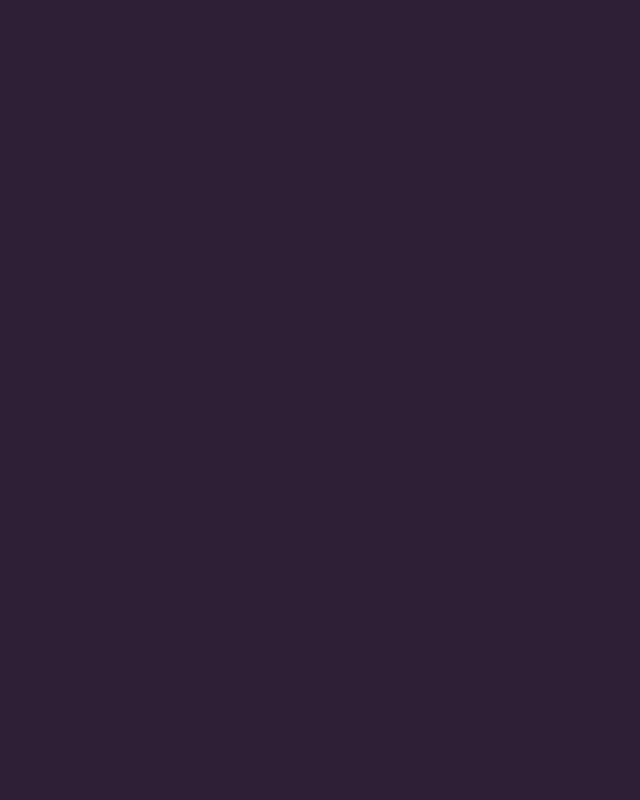
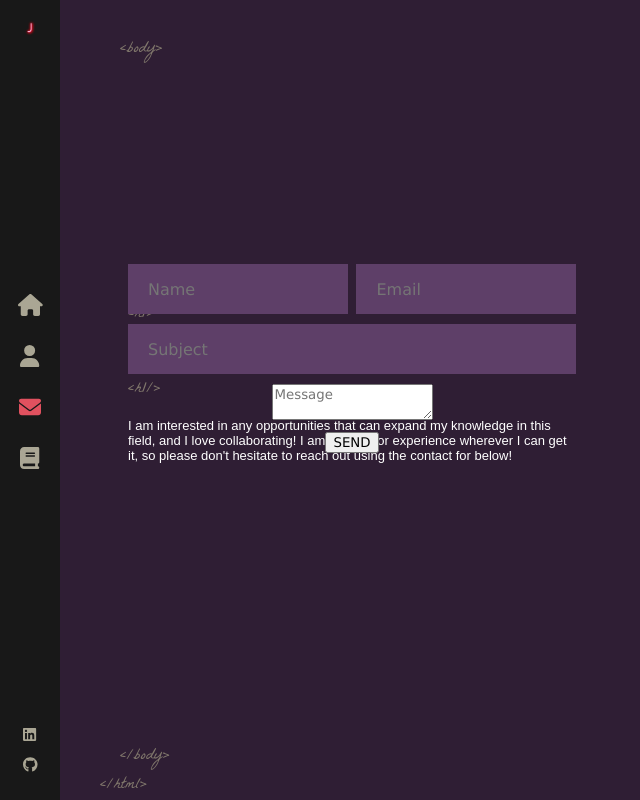
Before and after one commit to jsadowski7/JS-React-Portfolio, a React (Create React App) app in the folder 01-portfolio-app/: page /contact in a window 1280 px wide. Before the commit this address had no page. Shown: the whole page, without its empty margins (0-640 px from the left). Built offline with nearby package versions, Linux system fonts and the light colour scheme.

Commit message:
Created contact me page, added contact me form and styled

```diff
--- a/01-portfolio-app/src/App.js
+++ b/01-portfolio-app/src/App.js
@@ -3,6 +3,8 @@ import { Routes, Route } from 'react-router-dom';
 import Layout from './components/Layout';
 import Home from './components/Home';
 import About from './components/About';
+import Projects from './components/Projects';
+import Contact from './components/Contact';
 
 function App() {
   return (
@@ -11,6 +13,8 @@ function App() {
       <Route path="/" element={<Layout />}>
         <Route index element={<Home />} />
         <Route path="about" element={<About />} />
+        <Route path="projects" element={<Projects />} />
+        <Route path="contact" element={<Contact />} />
         </Route>
     </Routes>
     </>
--- a/01-portfolio-app/src/components/About/index.js
+++ b/01-portfolio-app/src/components/About/index.js
@@ -1,4 +1,5 @@
 import './index.scss'
+// FA ICONS NOT LOADING GET HELP 56:49
 import { FontAwesomeIcon } from '@fortawesome/react-fontawesome';
 import {
     faAngular,
@@ -10,39 +11,50 @@ import {
 } from '@fortawesome/free-solid-svg-icons';
 
 const About = () => {
+
     return (
-        <div className='container about-page'>
-            <div className='text-zone'>
+      <div className="container about-page">
+        <div className="text-zone">
           <h1>About Me</h1>
-                <p>I am a full-stack web developer located in Austin, TX. I am currently looking for a role in web development
-                    and looking to learn and challenge myself. I enjoy the creative freedom of designing applications, and I love
-                    solving back-end code problems just as much! My other passions include playing guitar, traveling, gaming, and more!
+          <p>
+            I am a full-stack web developer located in Austin, TX. I am
+            currently looking for a role in web development and looking to learn
+            and challenge myself. I enjoy the creative freedom of designing
+            applications, and I love solving back-end code problems just as
+            much! My other passions include playing guitar, traveling, gaming,
+            and more!
           </p>
-                <p>LOREM IPSUM DOLOR</p>
-                <p>LOREM IPSUM</p>
+          <p>I consider myself hardworking and a fast learner and I love exploring
+            the freedom in creating my own applications. I have experience working in a
+            team setting and I am working to be fluent in both front and back end development.
+          </p>
+          <p>Technologies: JavaScript, HTML, CSS, React.js, Node.js, MySQL, NoSQL, Sequelize,
+            jQuery, Bootstrap, Mongoose, and MongoDB
+          </p>
         </div>
-            <div className='stage-cube-cont'>
-                <div className='cubespinner'>
-                    <div className='face1'>
-                        <FontAwesomeIcon icon={faAngular} color='#DD0031' />
+
+        {/* <div className="stage-cube-cont">
+          <div className="cubespinner">
+            <div className="face1">
+              <FontAwesomeIcon icon={faAngular} color="#DD0031" />
             </div>
-                    <div className='face2'>
-                        <FontAwesomeIcon icon={faHtml5} color='#DD0031' />
+            <div className="face2">
+              <FontAwesomeIcon icon={faHtml5} color="#F06529" />
             </div>
-                    <div className='face3'>
-                        <FontAwesomeIcon icon={faCss3} color='#DD0031' />
+            <div className="face3">
+              <FontAwesomeIcon icon={faCss3} color="#28A4D9" />
             </div>
-                    <div className='face4'>
-                        <FontAwesomeIcon icon={faReact} color='#DD0031' />
+            <div className="face4">
+              <FontAwesomeIcon icon={faReact} color="#5ED4F4" />
             </div>
-                    <div className='face5'>
-                        <FontAwesomeIcon icon={faJsSquare} color='#DD0031' />
+            <div className="face5">
+              <FontAwesomeIcon icon={faJsSquare} color="#EFD81D" />
             </div>
-                    <div className='face6'>
-                        <FontAwesomeIcon icon={faGitAlt} color='#DD0031' />
+            <div className="face6">
+              <FontAwesomeIcon icon={faGitAlt} color="#EC4D28" />
             </div>
           </div>
-            </div>
+        </div> */}
       </div>
     )
 }
--- /dev/null
+++ b/01-portfolio-app/src/components/Contact/index.js
@@ -0,0 +1,56 @@
+import './index.scss';
+
+const Contact = () => {
+    return (
+        <div className='container contact-page'>
+            <div className='text-zone'>
+                <h1>
+                    Contact Me
+                </h1>
+                <p>
+                   I am interested in any opportunities that can expand my knowledge
+                   in this field, and I love collaborating!
+                   I am looking for experience wherever I can get it, so please don't hesitate
+                   to reach out using the contact for below!
+                </p>
+                <div className='contact-form'>
+                    <form>
+                        <ul>
+                            <li className='half'>
+                                <input type="text" name="Name" placeholder="Name" required />
+                            </li>
+                            <li className='half'>
+                                <input
+                                    type="email"
+                                    name="email"
+                                    placeholder='Email'
+                                    required
+                                    />
+                            </li>
+                            <li>
+                                <input
+                                placeholder="Subject"
+                                type="text"
+                                name="subject"
+                                required
+                                />
+                            </li>
+                            <li>
+                                <textarea
+                                placeholder='Message'
+                                name='message'
+                                required
+                                ></textarea>
+                            </li>
+                            <li>
+                                <input type='submit' className='flat-button' value="SEND" />
+                            </li>
+                        </ul>
+                    </form>
+                </div>
+            </div>
+        </div>
+    )
+}
+
+export default Contact;
--- /dev/null
+++ b/01-portfolio-app/src/components/Contact/index.scss
@@ -0,0 +1,48 @@
+.contact-form {
+    width: 100%;
+    margin-top: 20px;
+
+    ul {
+        padding: 0;
+        margin: 0;
+
+        li {
+            padding: 0;
+            margin: 0;
+            list-style: none;
+            margin-bottom: 10px;
+            overflow: hidden;
+            display: block;
+            position: relative;
+            opacity: 0;
+            animation: fadeInUp 1s 1s;
+            animation-fill-mode: forwards;
+            clear: both;
+        }
+
+        li.half {
+            width: 49%;
+            margin-left: 2%;
+            float: left;
+            clear: none;
+
+            &:first-child {
+                margin-left: 0;
+            }
+
+        }
+    }
+
+    input[type='text'],
+    input[type='email'] {
+        width: 100%;
+        border: 0;
+        background: #5e3f68;
+        height: 50px;
+        font-size: 16px;
+        color: #fff;
+        padding: 0 20px;
+        box-sizing: border-box;
+    }
+
+}
--- a/01-portfolio-app/src/components/Layout/index.scss
+++ b/01-portfolio-app/src/components/Layout/index.scss
@@ -38,7 +38,8 @@
     animation-delay: 1s;
 }
 
-.about-page {
+.about-page,
+.contact-page {
     .text-zone {
         position: absolute;
         left: 10%;
--- /dev/null
+++ b/01-portfolio-app/src/components/Projects/index.js
@@ -0,0 +1,11 @@
+import './index.scss';
+
+const Projects = () => {
+    return (
+        <div className='container projects-page'>
+
+        </div>
+    )
+}
+
+export default Projects;
```
Also changed, not shown: 01-portfolio-app/src/components/Projects/index.scss (added), 1 other file (tests, documents, lock files or other folders). Lines whose indentation alone changed are shown as unchanged.
